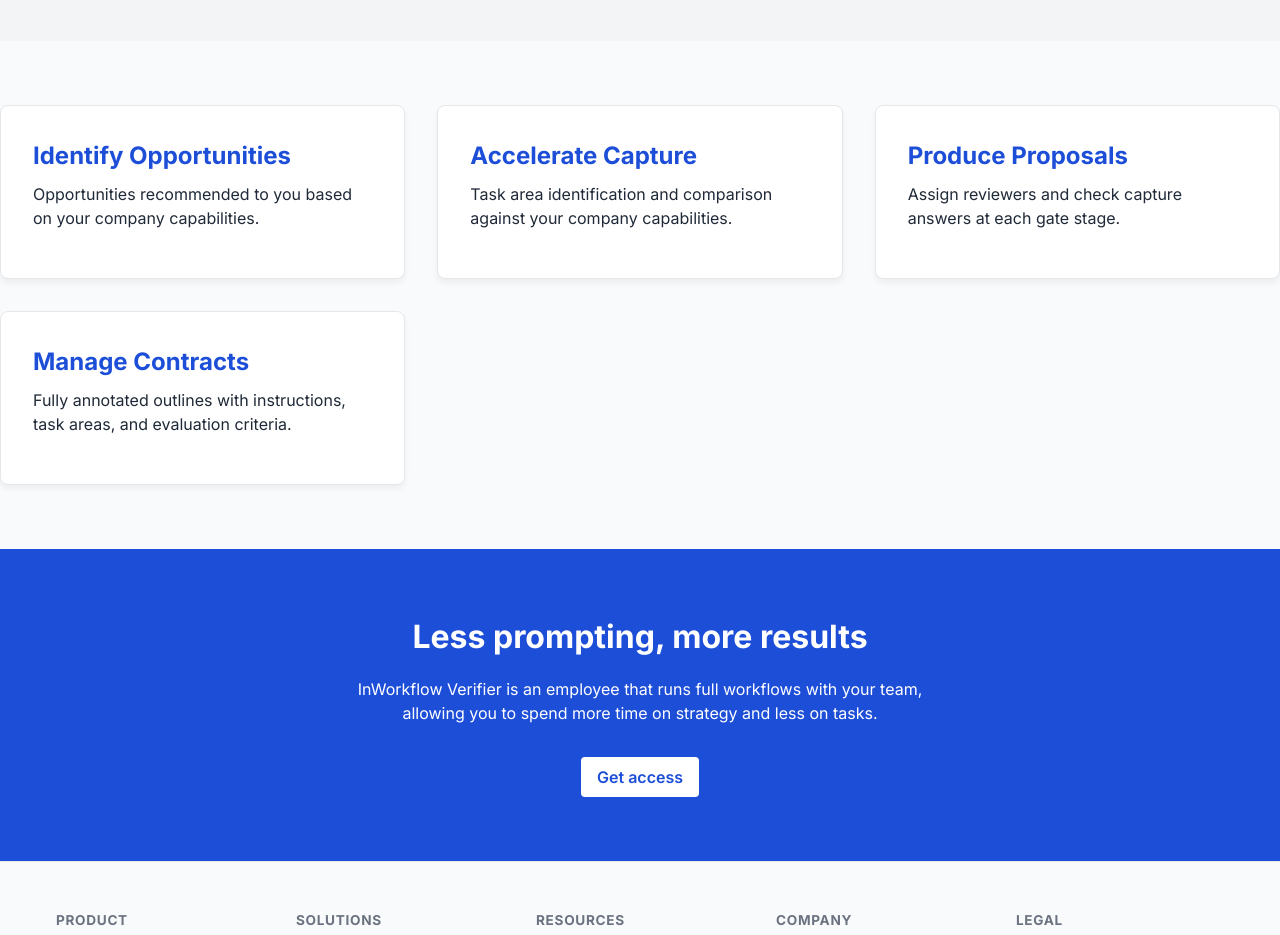
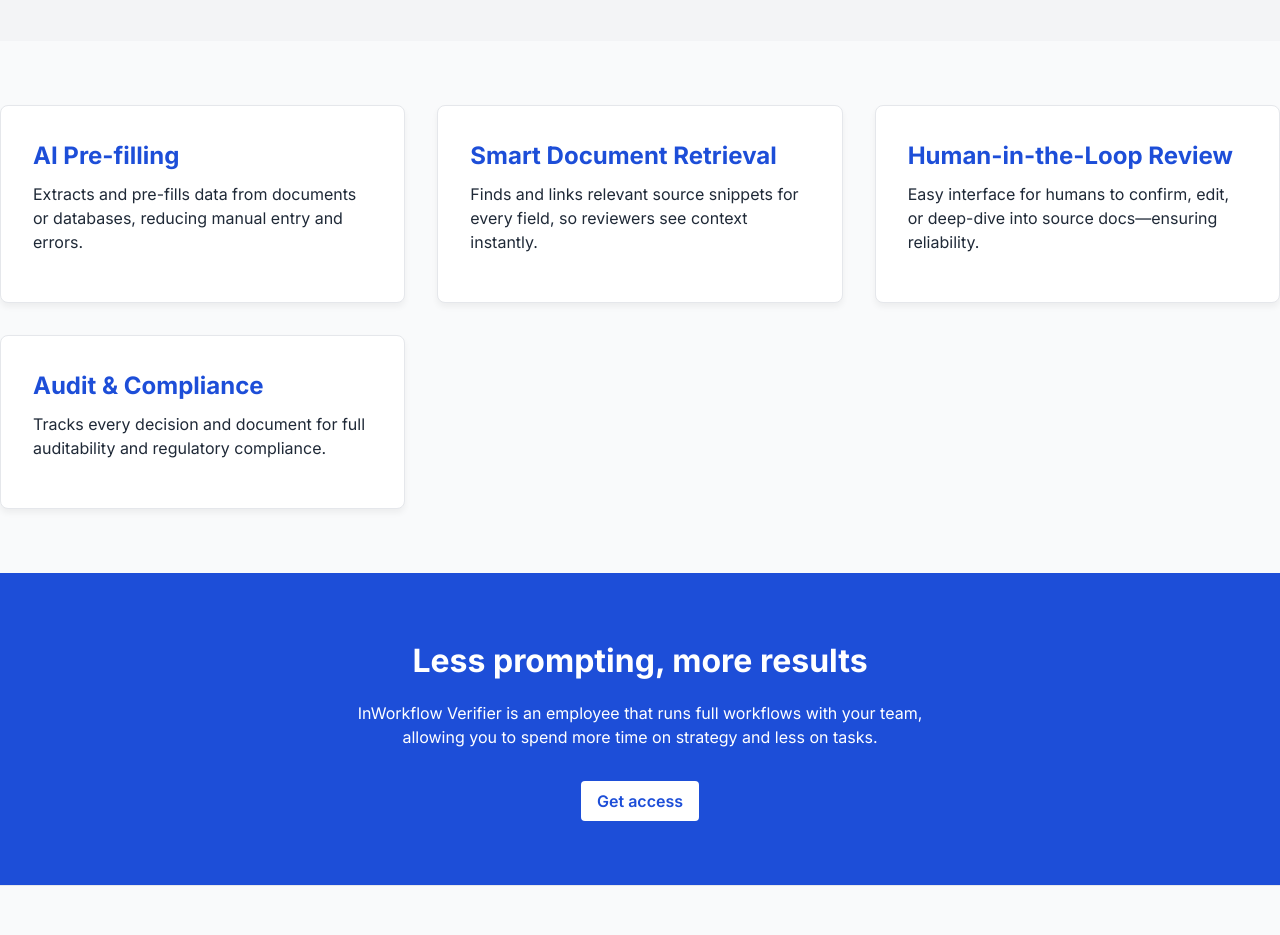
Before and after one commit to henrino3/inworkflow-verifier-site, a React (Vite) app: page / in a window 1280 px wide. Shown: the part 920-1855 px from the top of the page. Built offline with nearby package versions, Linux system fonts and the light colour scheme.

Commit message:
Home: update feature cards with most relevant product features and concise copy

```diff
--- a/src/pages/Home.jsx
+++ b/src/pages/Home.jsx
@@ -79,20 +79,20 @@
       <section className="features">
         <div className="features-grid">
           <div className="feature-card">
-            <h3>Identify Opportunities</h3>
-            <p>Opportunities recommended to you based on your company capabilities.</p>
+            <h3>AI Pre-filling</h3>
+            <p>Extracts and pre-fills data from documents or databases, reducing manual entry and errors.</p>
           </div>
           <div className="feature-card">
-            <h3>Accelerate Capture</h3>
-            <p>Task area identification and comparison against your company capabilities.</p>
+            <h3>Smart Document Retrieval</h3>
+            <p>Finds and links relevant source snippets for every field, so reviewers see context instantly.</p>
           </div>
           <div className="feature-card">
-            <h3>Produce Proposals</h3>
-            <p>Assign reviewers and check capture answers at each gate stage.</p>
+            <h3>Human-in-the-Loop Review</h3>
+            <p>Easy interface for humans to confirm, edit, or deep-dive into source docs—ensuring reliability.</p>
           </div>
           <div className="feature-card">
-            <h3>Manage Contracts</h3>
-            <p>Fully annotated outlines with instructions, task areas, and evaluation criteria.</p>
+            <h3>Audit & Compliance</h3>
+            <p>Tracks every decision and document for full auditability and regulatory compliance.</p>
           </div>
         </div>
       </section>
```
